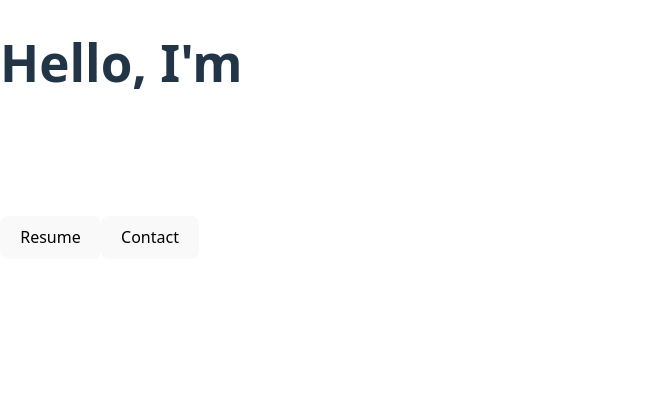
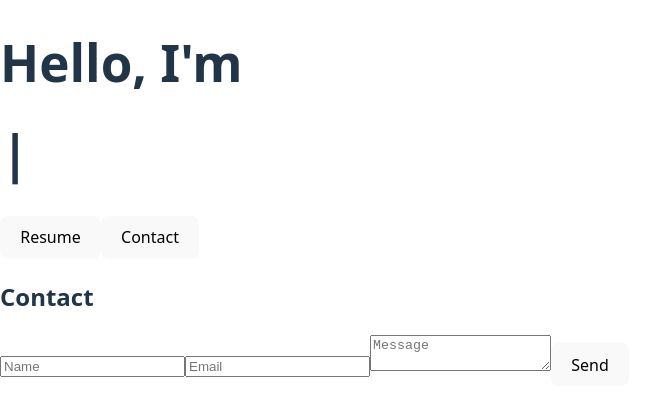
Before and after one commit to ahamed-dd/portfolio_site, a React (Vite) app in the folder frontend/: page / in a window 1280 px wide. Shown: the top 416 px of the page, without its empty margins (0-671 px from the left). Built offline with nearby package versions, Linux system fonts and the light colour scheme; no server answers.

Commit message:
Add Contacts Section

```diff
--- a/frontend/package.json
+++ b/frontend/package.json
@@ -16,6 +16,7 @@
     "react-bootstrap": "^2.10.10",
     "react-dom": "^19.2.0",
     "react-router-dom": "^7.10.1",
+    "react-toastify": "^11.0.5",
     "typewriter-effect": "^2.22.0"
   },
   "devDependencies": {
--- a/frontend/src/components/Contact.tsx
+++ b/frontend/src/components/Contact.tsx
@@ -1,9 +1,69 @@
+import { useState } from "react"
+import { toast } from "react-toastify"
+import { Form, Button } from "react-bootstrap"
+import axios from "axios"
 
-type Props = {}
+export type ContactType = {
+  name: string
+  email: string
+  message: string
+}
+const BASE_URL = import.meta.env.VITE_BASE_URL
 
-function Contact({}: Props) {
+function Contact() {
+  const [formData, setFormData] = useState<ContactType>({
+    name: "",
+    email: "",
+    message: "",
+  })
+
+  const handleChange = (
+    e: React.ChangeEvent<HTMLInputElement | HTMLTextAreaElement>
+  ) => {
+    setFormData({
+      ...formData,
+      [e.target.name]: e.target.value,
+    })
+  }
+
+  const handleSubmit = async (e: React.FormEvent) => {
+    e.preventDefault()
+
+    try {
+      await axios.post(`${BASE_URL}/contact/`, formData)
+      toast.success("Email sent successfully")
+      setFormData({ name: "", email: "", message: "" })
+    } catch (err) {
+      toast.error("Internal server error")
+    }
+  }
+
   return (
-    <div>Contact</div>
+    <div>
+    <h2>Contact</h2>
+    <Form onSubmit={handleSubmit}>
+      <Form.Control
+        placeholder="Name"
+        name="name"
+        value={formData.name}
+        onChange={handleChange}
+      />
+      <Form.Control
+        placeholder="Email"
+        name="email"
+        value={formData.email}
+        onChange={handleChange}
+      />
+      <Form.Control
+        placeholder="Message"
+        as="textarea"
+        name="message"
+        value={formData.message}
+        onChange={handleChange}
+      />
+      <Button type="submit">Send</Button>
+    </Form>
+    </div>
   )
 }
 
--- a/frontend/src/components/Home.tsx
+++ b/frontend/src/components/Home.tsx
@@ -8,6 +8,7 @@ import Projects from "./Projects"
 import type { ProjectType } from "./Projects"
 import Experience from "./Experience"
 import type { ExperienceType } from "./Experience"
+import Contact from "./Contact"
 
 export type EducationType = {
   institute_name: string
@@ -31,6 +32,7 @@ type UserData = {
     education?: EducationType[]
     experience?: ExperienceType[]
     skills?: SkillType[]
+    extra_info?: string
 }
 
 const BASE_URL = import.meta.env.VITE_BASE_URL
@@ -109,12 +111,18 @@ function Home() {
         userData?.experience && (
           <div>
             <h1>Experience</h1>
+            <p>
+              {userData.extra_info}
+            </p>
 
           <Experience exp={userData.experience}></Experience>
           </div>
         )
       }
     </section>
+    <section>
+      <Contact/>
+    </section>
     </>
   )
 }
```
Also changed, not shown: 1 other file (tests, documents, lock files or other folders).
